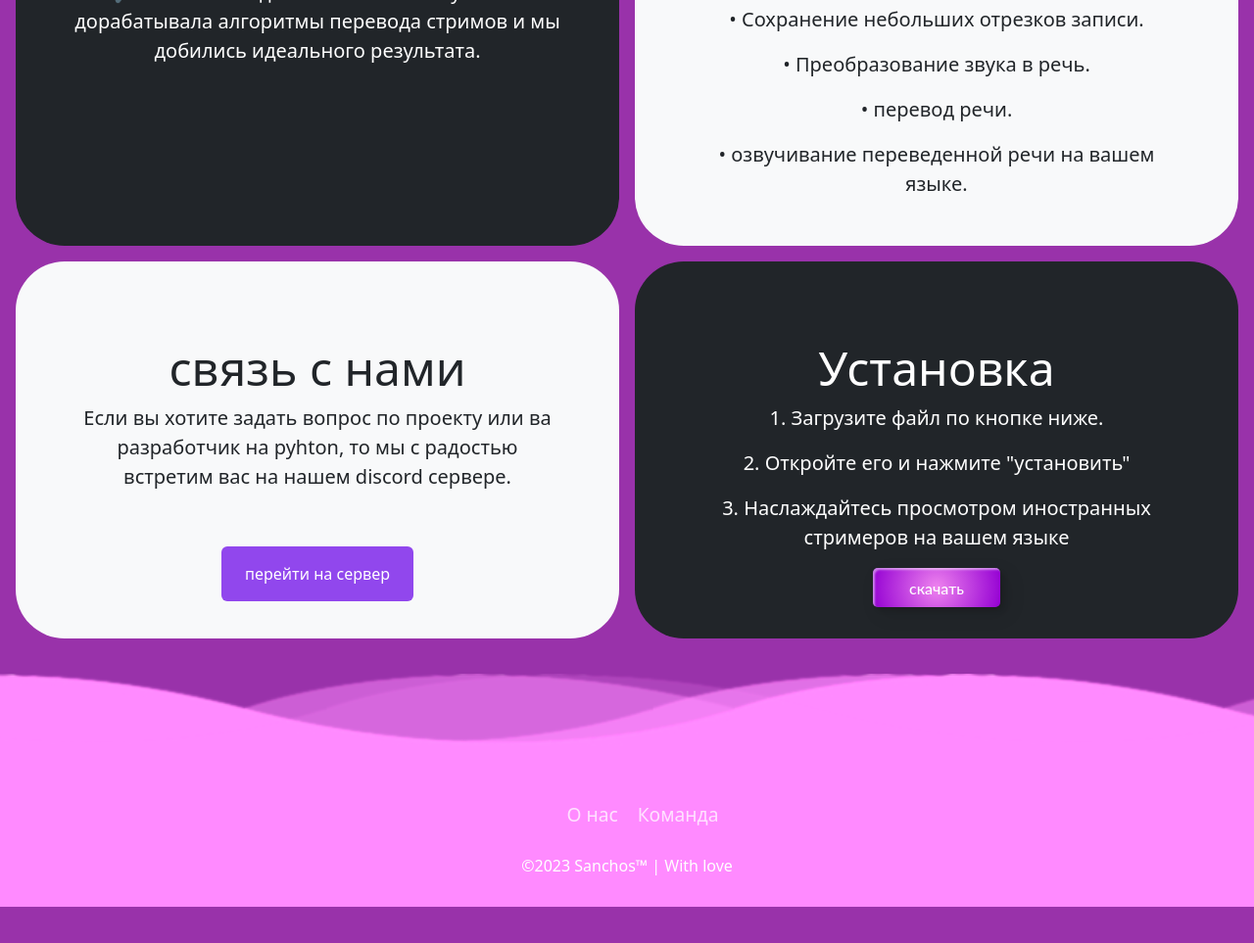
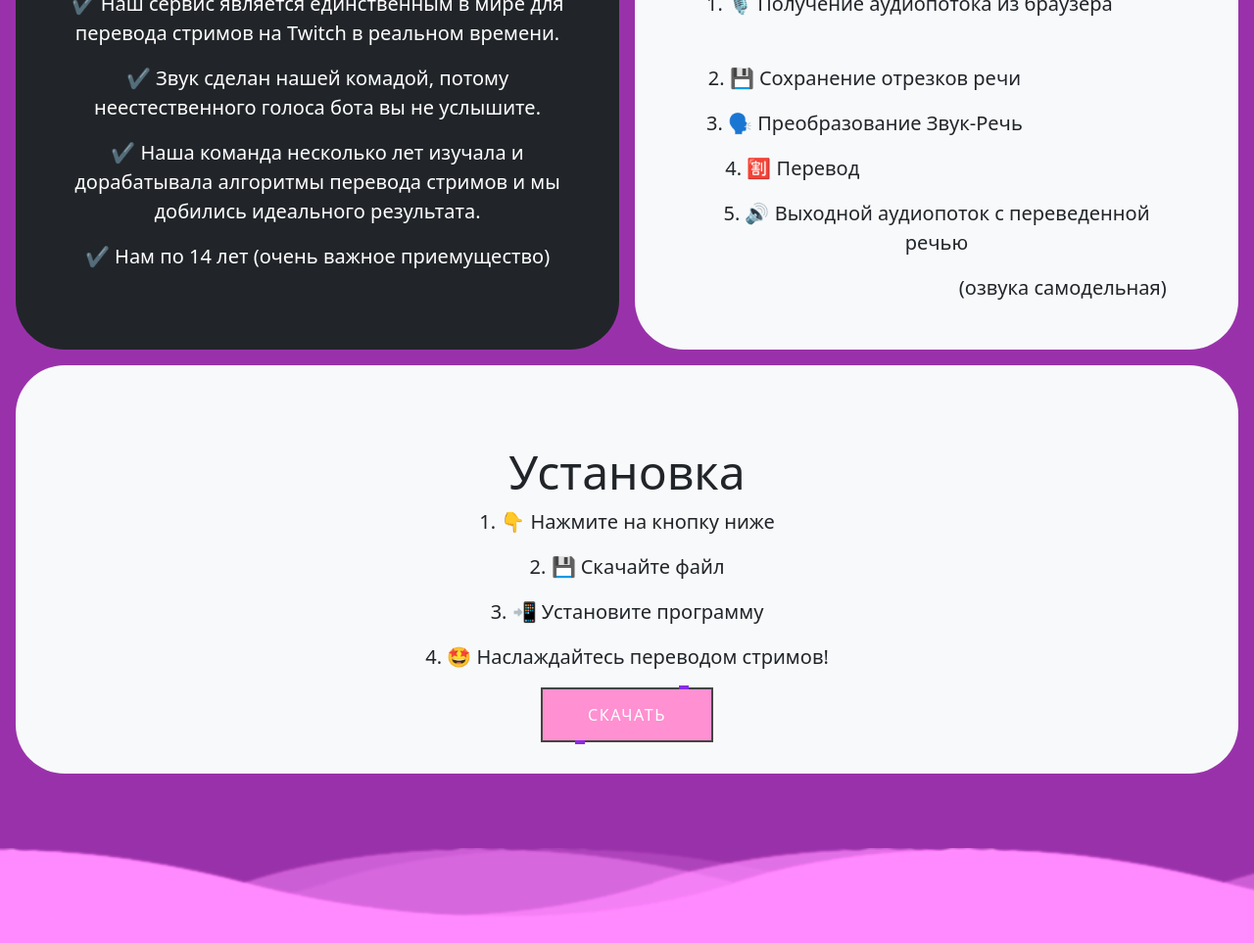
Before and after one commit to sanchos12321/sanchos12321.github.io, a plain HTML site: page index.html in a window 1280 px wide. Shown: the part 813-1776 px from the top of the page at 98% size. Before the commit the page ends 1739 px from the top, so only its background shows below. Drawn offline with Linux system fonts and the light colour scheme.

Commit message:
Add files via upload

```diff
--- a/footer.css
+++ b/footer.css
@@ -116,3 +116,100 @@
     background-positon-x: 0px;
   }
 }
+button {
+  position: relative;
+  background: #444;
+  color: #fff;
+  text-decoration: none;
+  text-transform: uppercase;
+  border: none;
+  letter-spacing: 0.1rem;
+  font-size: 1rem;
+  padding: 1rem 3rem;
+  transition: 0.2s;
+}
+
+button:hover {
+  letter-spacing: 0.2rem;
+  padding: 1.1rem 3.1rem;
+  background: var(--clr);
+  color: var(--clr);
+  /* box-shadow: 0 0 35px var(--clr); */
+  animation: box 3s infinite;
+}
+
+button::before {
+  content: "";
+  position: absolute;
+  inset: 2px;
+  background: #ff90d1
+}
+button span {
+  position: relative;
+  z-index: 1;
+}
+button i {
+  position: absolute;
+  inset: 0;
+  display: block;
+}
+
+button i::before {
+  content: "";
+  position: absolute;
+  width: 10px;
+  height: 2px;
+  left: 80%;
+  top: -2px;
+  border: 2px solid var(--clr);
+  background: #272822;
+  transition: 0.2s;
+}
+
+button:hover i::before {
+  width: 15px;
+  left: 20%;
+  animation: move 3s infinite;
+}
+
+button i::after {
+  content: "";
+  position: absolute;
+  width: 10px;
+  height: 2px;
+  left: 20%;
+  bottom: -2px;
+  border: 2px solid var(--clr);
+  background: #272822;
+  transition: 0.2s;
+}
+
+button:hover i::after {
+  width: 15px;
+  left: 80%;
+  animation: move 3s infinite;
+}
+
+@keyframes move {
+  0% {
+    transform: translateX(0);
+  }
+  50% {
+    transform: translateX(5px);
+  }
+  100% {
+    transform: translateX(0);
+  }
+}
+
+@keyframes box {
+  0% {
+    box-shadow: #27272c;
+  }
+  50% {
+    box-shadow: 0 0 25px var(--clr);
+  }
+  100% {
+    box-shadow: #27272c;
+  }
+}
--- a/index.html
+++ b/index.html
@@ -9,7 +9,8 @@
 
     <link rel="canonical" href="https://getbootstrap.com/docs/5.0/examples/product/">
     <link rel="stylesheet" href="footer.css">
-    <link rel="stylesheet" href="product.css">
+    <link rel='stylesheet' href='https://cdnjs.cloudflare.com/ajax/libs/font-awesome/4.7.0/css/font-awesome.min.css'>
+    <link rel="icon" href="favicon.png" type="image/x-icon">
 
 
 
@@ -33,10 +34,6 @@
       body{
         background-color: #9932aa;
       }
-      #aaa { z-index: 999; }
-      #fff { z-index: 1; }
-      #ggg { z-index: 1; }
-
     </style>
 
 
@@ -46,31 +43,39 @@
   <body>
 
 <main>
-
   <div style="background-color: white; border-radius: 50px;" class="position-relative overflow-hidden p-3 p-md-5 m-md-3 text-center">
-    <div style="background: linear-gradient(#a45ee9, #b47ee5, #bf92e4, #b47ee5, #a45ee9); border-radius: 50px;" class="col-md-5 p-lg-5 mx-auto my-5" id = "aaa">
-      <h1 class="display-4 fw-normal">Twitch Translator</h1>
-      <p class="lead fw-normal">Лучший сервис для перевода стримов на платформе Twitch в реальном времени!</p>
+    <div style="background: linear-gradient(to bottom right, #9328ff, #f234ff, #cc33ff, #f234ff, #9328ff); border-radius: 50px;" class="col-md-5 p-lg-5 mx-auto my-5">
+      <h1 class="display-4 fw-normal">Twilight Translator</h1>
+      <p class="lead fw-normal">Единственный и неповторимый сервис для перевода стримов на платформе Twitch в реальном времени!</p>
+    </div>
+    <div class="product-device shadow-sm d-none d-md-block">
+      <img height="500vh" width="280vw" src="phonebg.jpg" alt="">
+    </div>
+    <div class="product-device product-device-2 shadow-sm d-none d-md-block">
+      <img height="500vh" width="280vw" src="phonebg2.png" alt="">
     </div>
   </div>
 
   <div class="d-md-flex flex-md-equal w-100 my-md-3 ps-md-3">
     <div style="border-radius: 50px;" class="bg-dark me-md-3 pt-3 px-3 pt-md-5 px-md-5 text-center text-white overflow-hidden">
       <div class="my-3 py-3">
-        <h2 class="display-5">Почему именно мы?</h2>
-        <p class="lead">✔ Наш сервис является единственным в мире для перевода стримов на Twich в реальном времени.</p>
+        <h2 class="display-5">Почему мы? Так у вас нет выбора!</h2>
+        <p class="lead">✔ Наш сервис является единственным в мире для перевода стримов на Twitch в реальном времени.</p>
+        <p class="lead">✔ Звук сделан нашей комадой, потому неестественного голоса бота вы не услышите.</p>
         <p class="lead">✔ Наша команда несколько лет изучала и дорабатывала алгоритмы перевода стримов и мы добились идеального результата.</p>
-
+        <p class="lead">✔ Нам по 14 лет (очень важное приемущество)</p>
       </div>
     </div>
     <div style="border-radius: 50px;" class="bg-light me-md-3 pt-3 px-3 pt-md-5 px-md-5 text-center overflow-hidden">
       <div class="my-3 p-3">
-        <h2 class="display-5">Как работает наш алгоритм?</h2>
-        <p class="lead">• Получение аудиопотока из браузера.</p>
-        <p class="lead">• Сохранение небольших отрезков записи.</p>
-        <p class="lead">• Преобразование звука в речь.</p>
-        <p class="lead">• перевод речи.</p>
-        <p class="lead">• озвучивание переведенной речи на вашем языке.</p>
+        <h2 class="display-5">Поэтапная работа алгоритма:</h2>
+        <p class="lead">1. 🎙 Получение аудиопотока из браузераㅤㅤㅤㅤ</p>
+        <p class="lead">2. 💾 Сохранение отрезков речиㅤㅤㅤㅤㅤㅤㅤㅤ</p>
+        <p class="lead">3. 🗣 Преобразование Звук-Речьㅤㅤㅤㅤㅤㅤㅤㅤ</p>
+        <p class="lead">4. 🈹 Переводㅤㅤㅤㅤㅤㅤㅤㅤㅤㅤㅤㅤㅤㅤㅤㅤ</p>
+        <p class="lead">5. 🔊 Выходной аудиопоток с переведенной речью</p>
+        <p class="lead">ㅤㅤㅤㅤㅤㅤㅤㅤㅤㅤㅤㅤㅤㅤ(озвука самодельная)</p>
+
       </div>
     </div>
   </div>
@@ -78,30 +83,19 @@
   <div class="d-md-flex flex-md-equal w-100 my-md-3 ps-md-3">
     <div style="border-radius: 50px;" class="bg-light me-md-3 pt-3 px-3 pt-md-5 px-md-5 text-center overflow-hidden">
       <div class="my-3 p-3">
-        <h2 class="display-5">связь с нами</h2>
-        <p class="lead">Если вы хотите задать вопрос по проекту или ва разработчик на pyhton, то мы с радостью встретим вас на нашем discord сервере.</p>
-        <p>ㅤ</p>
-        <a href="https://discord.gg/7QCthyhHTT" class="btn11">перейти на сервер</a>
-
-      </div>
-    </div>
-    <div style="border-radius: 50px;" class="bg-dark me-md-3 pt-3 px-3 pt-md-5 px-md-5 text-center text-white overflow-hidden">
-      <div class="my-3 py-3">
         <h2 class="display-5">Установка</h2>
-        <p class="lead">1. Загрузите файл по кнопке ниже.</p>
-        <p class="lead">2. Откройте его и нажмите "установить"</p>
-        <p class="lead">3. Наслаждайтесь просмотром иностранных стримеров на вашем языке</p>
-        <a href="#" class="custom-btn btn-6" >скачать</a>
- </body>
-</html>
-
-
+        <p class="lead">1. 👇 Нажмите на кнопку ниже</p>
+        <p class="lead">2. 💾 Скачайте файл</p>
+        <p class="lead">3. 📲 Установите программу</p>
+        <p class="lead">4. 🤩 Наслаждайтесь переводом стримов!</p>
+        <button style="--clr:#8A2BE2"><span>СКАЧАТЬ</span><i></i></button>
       </div>
     </div>
   </div>
 
 </main>
 
+        <p>ㅤ</p>
         <p>ㅤ</p>
         <p>ㅤ</p>
         <p>ㅤ</p>
@@ -113,16 +107,28 @@
       <div class="wave" id="wave3"></div>
       <div class="wave" id="wave4"></div>
     </div>
+    <ul class="social-icon">
+      <li class="social-icon__item"><a class="social-icon__link" href="unav.html">
+          <i class="fa fa-github"></i>
+        </a></li>
+        <li class="social-icon__item"><a class="social-icon__link" target="_blank" href="https://discord.gg/Wxh73FSVfx">
+          <img width="45px" src="discordico.png" alt="">
+        </a></li>
+      <li class="social-icon__item"><a class="social-icon__link" href="unav.html">
+          <i class="fa fa-telegram"></i>
+        </a></li>
+    </ul>
     <ul class="menu">
-      <li class="menu__item"><a class="menu__link" href="#">О нас</a></li>
+      <li class="menu__item"><a class="menu__link" href="#">На главную</a></li>
       <li class="menu__item"><a class="menu__link" href="#">Команда</a></li>
+      <li class="menu__item"><a class="menu__link" href="about.html">Обо мне</a></li>
 
     </ul>
-    <p>&copy;2023 Sanchos™ | With love</p>
+    <p>&copy;2024 Sanchos Site | With Love for Ladies and with respect for Gentlemen)</p>
   </footer>
 
 
-    <script src="../assets/dist/js/bootstrap.bundle.min.js"></script>
+    <script src="assets/dist/js/bootstrap.bundle.min.js"></script>
 
 
   </body>
--- a/product.css
+++ b/product.css
@@ -19,50 +19,6 @@
   color: #fff;
   text-decoration: none;
 }
-.btn11 {
-  display: inline-block; /* Строчно-блочный элемент */
-  background: #9147ed; /* Серый цвет фона */
-  color: #fff; /* Белый цвет текста */
-  padding: 1rem 1.5rem; /* Поля вокруг текста */
-  text-decoration: none; /* Убираем подчёркивание */
-  border-radius: 6px; /* Скругляем уголки */
- }
-
-
-
-.custom-btn {
-  width: 130px;
-  height: 40px;
-  color: #fff;
-  border-radius: 5px;
-  padding: 10px 25px;
-  font-family: 'Lato', sans-serif;
-  font-weight: 500;
-  background: transparent;
-  cursor: pointer;
-  transition: all 0.3s ease;
-  position: relative;
-  display: inline-block;
-   box-shadow:inset 2px 2px 2px 0px rgba(255,255,255,.5),
-   7px 7px 20px 0px rgba(0,0,0,.1),
-   4px 4px 5px 0px rgba(0,0,0,.1);
-  outline: none;
-  text-decoration:none;
-}
-.btn-6 {
-  background: rgb(238, 130, 238,192);
-background: radial-gradient(circle, rgba(238, 130, 238,1) 0%, rgba(148, 0, 211,1) 100%);
-  line-height: 42px;
-  padding: 0;
-  border: none;
-}
-.btn-6 span {
-  position: relative;
-  display: block;
-  width: 100%;
-  height: 100%;
-}
-
 
 /*
  * Dummy devices (replace them with your own or something else entirely!)
```
Also changed, not shown: discordico.png (added), favicon.png (added), phonebg.jpg (added), phonebg2.png (added), 2 other files.
